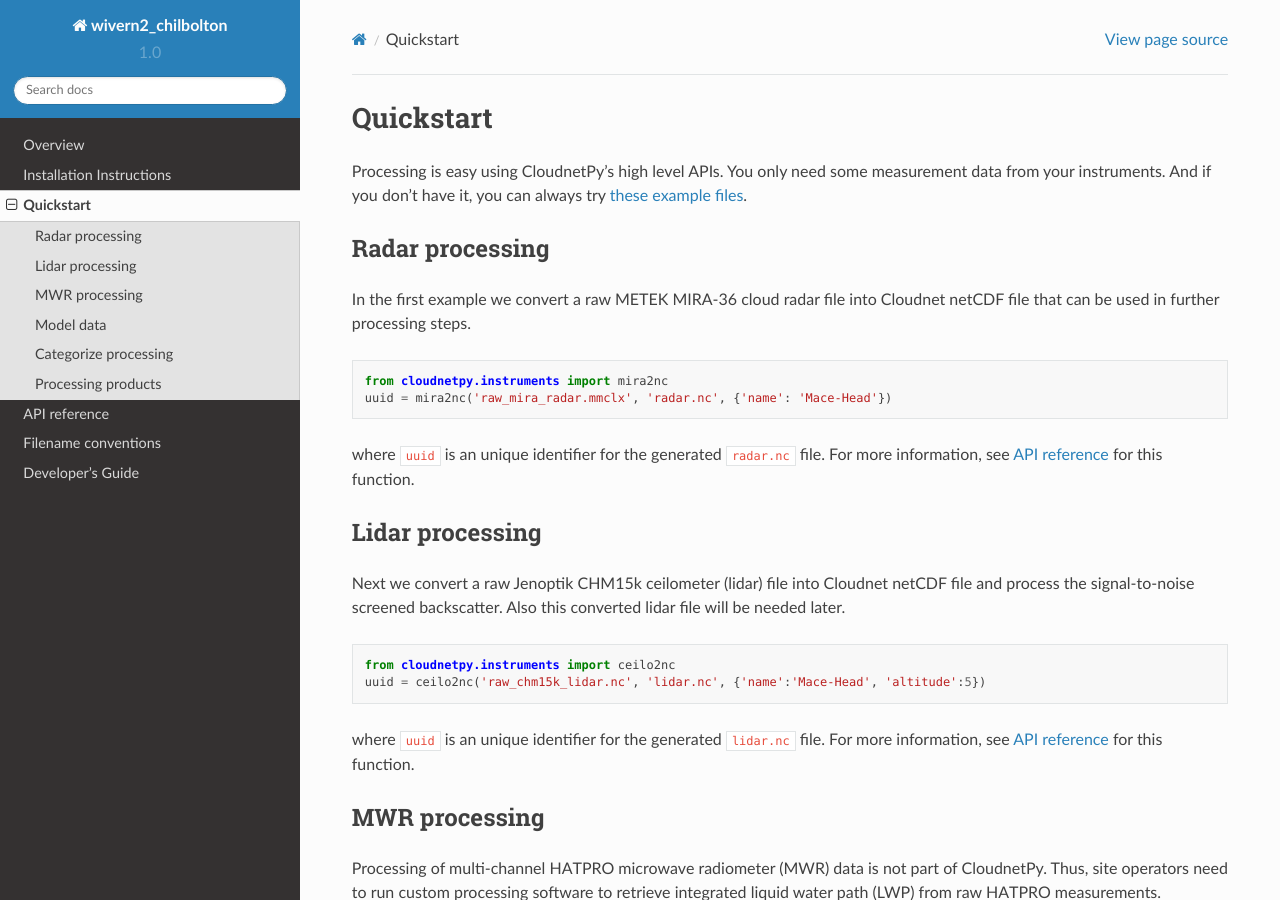
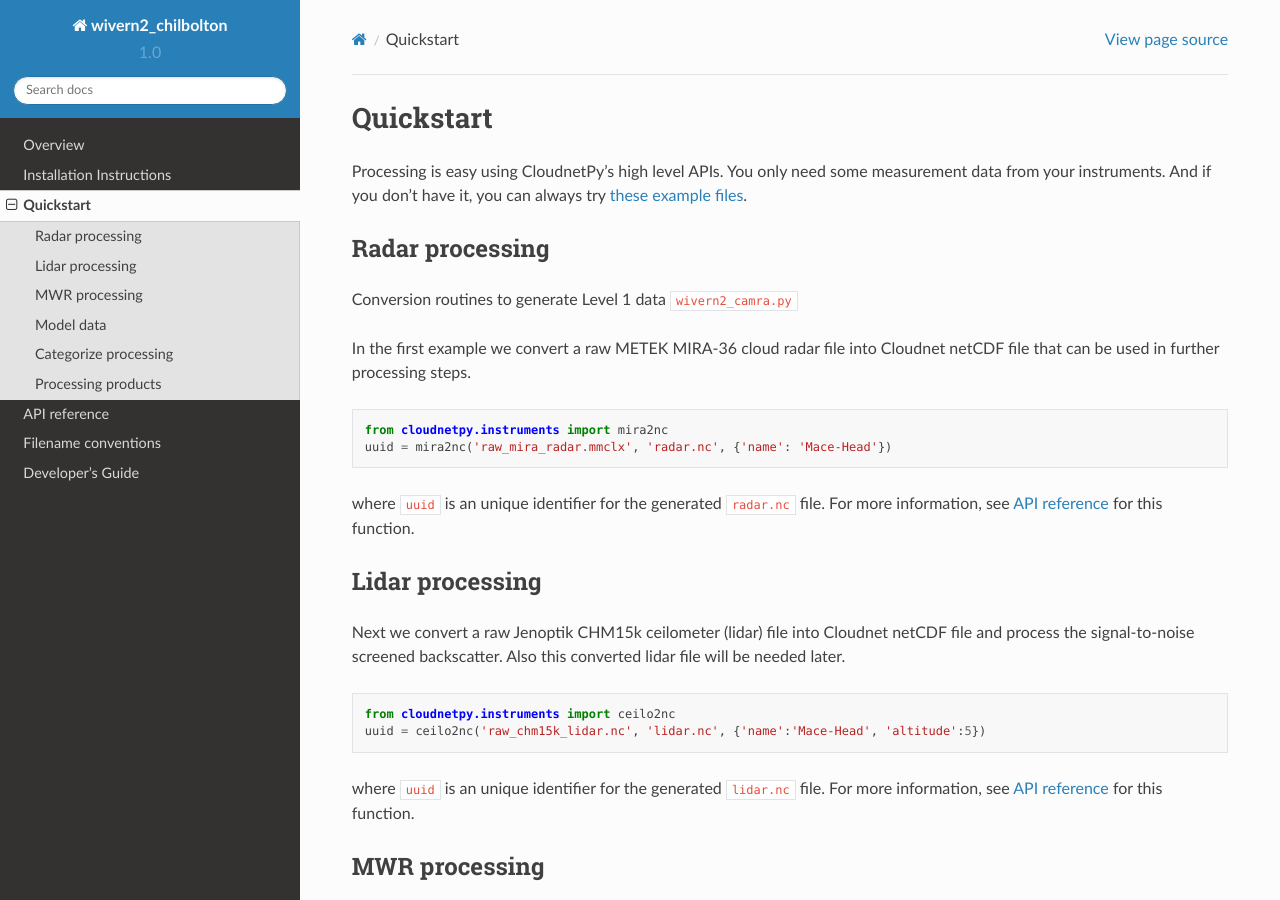
Before and after one commit to longlostjames/wivern2_chilbolton, a Sphinx documentation site: the page built from docs/source/quickstart.rst, in a window 1280 px wide and 900 px high. Built offline with Sphinx 7.4.7 and the Read the Docs theme 2.0.0, drawn with Linux system fonts in a browser that asks for light colours; formulas are drawn with MathJax 3.

Commit message:
Doc upates

```diff
--- a/docs/source/api.rst
+++ b/docs/source/api.rst
@@ -19,7 +19,7 @@
 is necessary to ensure that the subsequent processing steps work with
 all supported instrument combinations.
 
-.. autofunction:: instruments.mira2nc
+.. autofunction:: wivern_chilbolton_utils.convert_camra_ts_l0a2l0b
 
 .. autofunction:: instruments.rpg2nc
 
--- a/docs/source/conf.py
+++ b/docs/source/conf.py
@@ -15,7 +15,7 @@
 import os
 import sys
 sys.path.insert(0, os.path.abspath('../..'))
-sys.path.insert(0, os.path.abspath('../../cloudnetpy/'))
+#sys.path.insert(0, os.path.abspath('../../cloudnetpy/'))
 
 
 # -- Project information -----------------------------------------------------
--- a/docs/source/quickstart.rst
+++ b/docs/source/quickstart.rst
@@ -8,6 +8,8 @@
 
 Radar processing
 ----------------
+
+Conversion routines to generate Level 1 data ``wivern2_camra.py``
 
 In the first example we convert a raw METEK MIRA-36 cloud radar file into
 Cloudnet netCDF file that can be used in further processing steps.
```
Also changed, not shown: wivern_chilbolton_utils.py (line endings or trailing spaces).
